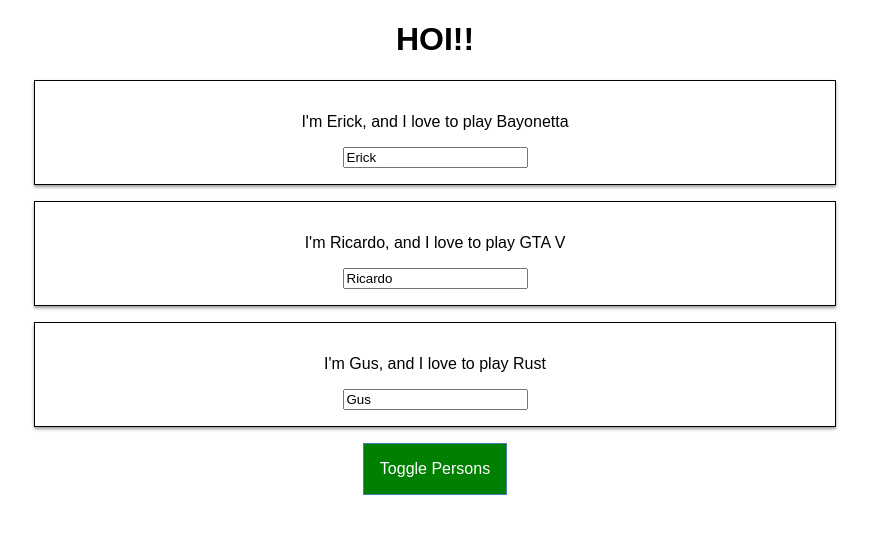
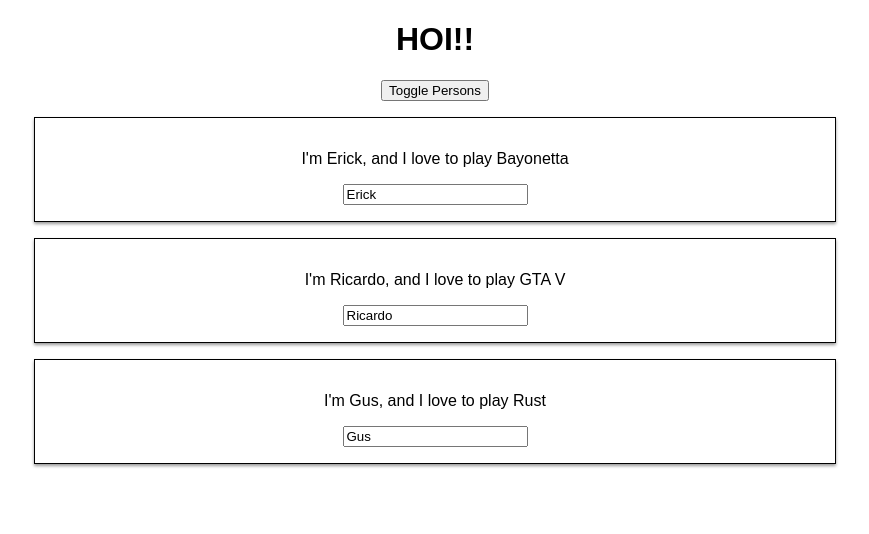
Before and after one commit to Shubidubi15/ReactPractice, a React app in the folder react-guide/: page / in a window 1280 px wide. Shown: the top 534 px of the page, without its empty margins (205-1074 px from the left). Built offline with nearby package versions, Linux system fonts and the light colour scheme.

Commit message:
Creación de Cockpit y persons

```diff
--- /dev/null
+++ b/react-guide/src/Components/Cockpit/Cockpit.css
@@ -0,0 +1,36 @@
+.Red{
+    color: darkred;
+  }
+
+  .Bold{
+    font-weight: bold;
+    text-decoration-line: underline;
+  }
+
+  .Cockpit button{
+    border: 1px solid steelblue;
+    padding: 16px;
+    background-color: green;
+    font: inherit;
+    cursor: pointer;
+    color: white;
+  }
+
+  .Cockpit button:hover{
+    background-color: limegreen;
+    color: black;
+  }
+
+  .Cockpit button.Red{
+    border: 1px solid steelblue;
+    padding: 16px;
+    background-color: darkred;
+    font: inherit;
+    cursor: pointer;
+    color: white;
+  }
+
+  .Cockpit button.Red:hover{
+    background-color: rgb(219, 82, 82);
+    color: black;
+  }
--- a/react-guide/src/Components/Cockpit/Cockpit.js
+++ b/react-guide/src/Components/Cockpit/Cockpit.js
@@ -0,0 +1,21 @@
+import React from 'react'
+import styles from './Cockpit.css'
+
+const cockpit = (props) => {
+
+    let buttonClass = '';
+    buttonClass = props.show ? '' : styles.Red;
+    console.log(props.show);
+    console.log(buttonClass);
+
+    return (
+        <div>
+            <h1 className={'ko'}>HOI!!</h1>
+            <button
+            onClick = {props.toggle}
+            className={buttonClass}>Toggle Persons</button>
+        </div>
+    )
+}
+
+export default cockpit;
--- /dev/null
+++ b/react-guide/src/Components/Persons/Persons.js
@@ -0,0 +1,14 @@
+import React from 'react'
+import Person from '../Person/Person'
+
+const persons = (props) =>
+    props.persons.map((p, index) => {
+        return <Person
+          name={p.name}
+          game={p.game}
+          key={p.id}
+          change={(event) => props.change(event, p.id)}
+          click={() => props.click(index)}/>
+      })
+
+      export default persons;
--- a/react-guide/src/Containers/App.css
+++ b/react-guide/src/Containers/App.css
@@ -1,40 +1,3 @@
 .App {
   text-align: center;
 }
-
-.Red{
-  color: darkred;
-}
-
-.Bold{
-  font-weight: bold;
-  text-decoration-line: underline;
-}
-
-.App button{
-  border: 1px solid steelblue;
-  padding: 16px;
-  background-color: green;
-  font: inherit;
-  cursor: pointer;
-  color: white;
-}
-
-.App button:hover{
-  background-color: limegreen;
-  color: black;
-}
-
-.App button.Red{
-  border: 1px solid steelblue;
-  padding: 16px;
-  background-color: darkred;
-  font: inherit;
-  cursor: pointer;
-  color: white;
-}
-
-.App button.Red:hover{
-  background-color: rgb(219, 82, 82);
-  color: black;
-}
--- a/react-guide/src/Containers/App.js
+++ b/react-guide/src/Containers/App.js
@@ -1,6 +1,7 @@
 import React, { Component, createElement } from 'react';
 import styles from './App.css';
-import Person from '../Components/Person/Person';
+import Persons from '../Components/Persons/Persons';
+import Cockpit from '../Components/Cockpit/Cockpit'
 
 class App extends Component {
     state = {
@@ -38,27 +39,21 @@ class App extends Component {
     }
 
   render() {
-    let buttonClass = '';
-    buttonClass = this.state.show ? '' : styles.Red;
     return (
       <div className={styles.App}>
-        <h1 className={'ko'}>HOI!!</h1>
+      <Cockpit
+      show={this.state.show}
+      toggle={this.togglePersonHandler}
+      />
         {
           this.state.show &&
           <div >
-            {
-              this.state.persons.map((p, index) => {
-                return <Person
-                  name={p.name}
-                  game={p.game}
-                  key={p.id}
-                  change={(event) => this.changedHandler(event, p.id)}
-                  click={() => this.deletePerson(index)}/>
-              })
-            }
+            <Persons
+            persons={this.state.persons}
+            click={this.deletePerson}
+            change={this.changedHandler}/>
           </div>
         }
-        <button onClick = {this.togglePersonHandler} className={buttonClass}>Toggle Persons</button>
       </div>
     )
   }
```
